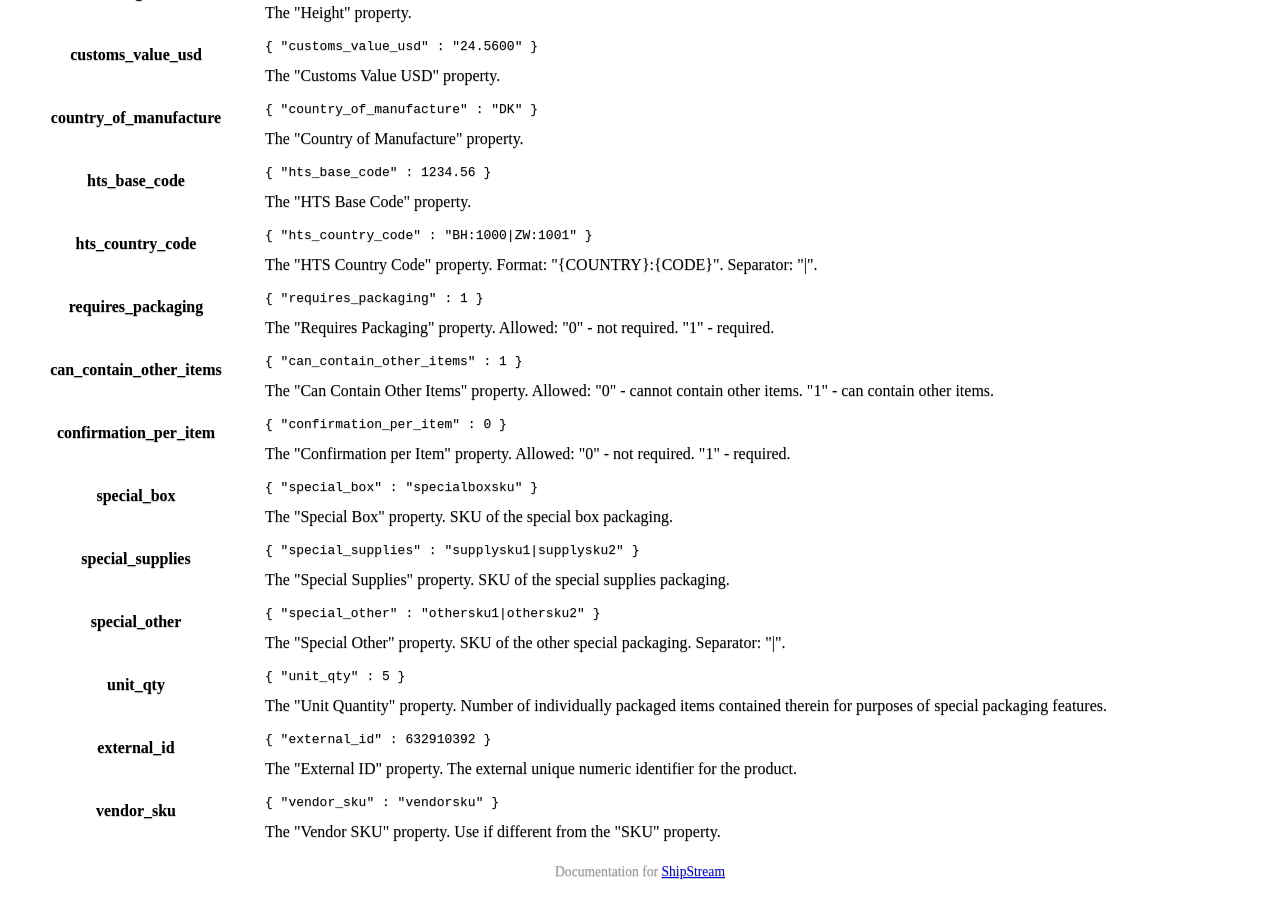
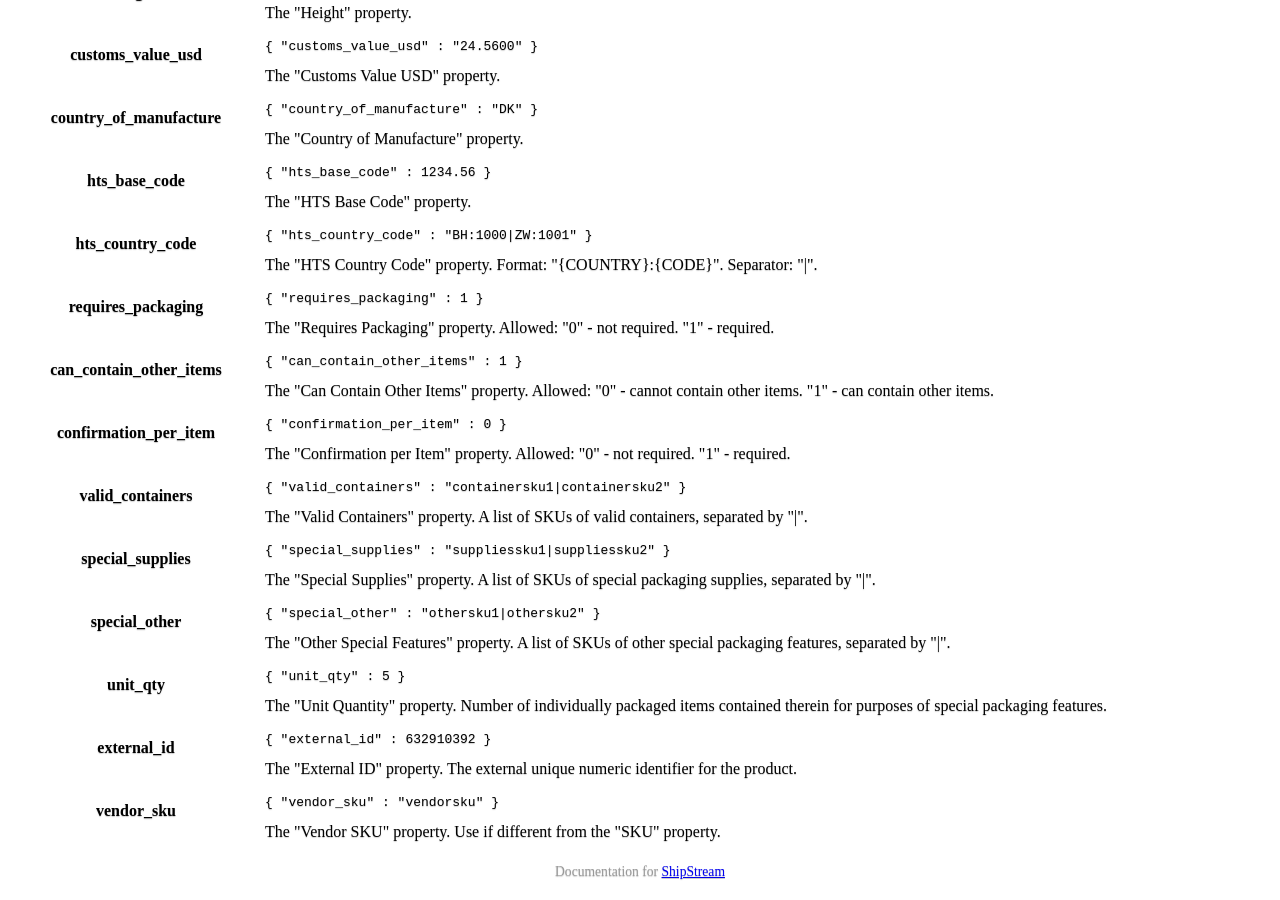
Before and after one commit to ShipStream/shipstream.github.io, a Jekyll site: the page built from _posts/2014-07-25-product.md, in a window 1280 px wide and 900 px high, scrolled down 7596 px. Built offline with Jekyll 4.4.1, drawn with Linux system fonts in a browser that asks for light colours; a style sheet for code colours, icons or effects is not loaded; some of the changed text lies outside the part shown.

Commit message:
Update special_* packaging attributes. (#9)
Co-authored-by: Colin Mollenhour <colin@mollenhour.com>

```diff
--- a/_posts/2014-07-25-product.md
+++ b/_posts/2014-07-25-product.md
@@ -125,9 +125,9 @@ Get product information for one product SKU:
             "requires_packaging" : 1,
             "can_contain_other_items" : 0,
             "confirmation_per_item" : 0,
-            "special_box" : "boxsku",
-            "special_supplies" : [ "supplysku1", "supplysku2" ],
-            "special_other" : [ "specialsku1", "specialsku2" ],
+            "valid_containers" : "containersku1|containersku2",
+            "special_supplies" : "suppliessku1|suppliessku2",
+            "special_other" : "othersku1|othersku2",
             "unit_qty" : 5
         }
     ]
@@ -199,8 +199,8 @@ true if product was successfully created.
                 "requires_packaging" : 1,
                 "can_contain_other_items" : 1,
                 "confirmation_per_item" : 0,
-                "special_box" : "boxsku",
-                "special_supplies" : "supplysku1|supplysku2",
+                "valid_containers" : "containersku1|containersku2",
+                "special_supplies" : "suppliessku1|suppliessku2",
                 "special_other" : "othersku1|othersku2",
                 "unit_qty" : 5
             }
@@ -318,9 +318,9 @@ Object with <a href="#product_properties">Product Properties</a>.
         "requires_packaging" : 1,
         "can_contain_other_items" : 0,
         "confirmation_per_item" : 0,
-        "special_box" : "boxsku",
-        "special_supplies" : [ "supplysku1", "supplysku2" ],
-        "special_other" : [ "othersku1", "othersku2" ],
+        "valid_containers" : "containersku1|containersku2",
+        "special_supplies" : "suppliessku1|suppliessku2",
+        "special_other" : "othersku1|othersku2",
         "unit_qty" : 5
     }
 }
@@ -411,9 +411,9 @@ true if product was successfully updated.
                 "requires_packaging" : 1,
                 "can_contain_other_items" : 0,
                 "confirmation_per_item" : 0,
-                "special_box" : "boxsku",
-                "special_supplies" : [ "supplysku1", "supplysku2" ],
-                "special_other" : [ "specialsku1", "specialsku2" ],
+                "valid_containers" : "containersku1|containersku2",
+                "special_supplies" : "supplysku1|supplysku2",
+                "special_other" : "specialsku1|specialsku2",
                 "unit_qty" : 5
             }
         ]
@@ -585,24 +585,24 @@ true if product was successfully updated.
         </td>
     </tr>
     <tr>
-        <th>special_box</th>
+        <th>valid_containers</th>
         <td>
-            <pre><code>{ "special_box" : "specialboxsku" }</code></pre>
-            The "Special Box" property. SKU of the special box packaging.
+            <pre><code>{ "valid_containers" : "containersku1|containersku2" }</code></pre>
+            The "Valid Containers" property. A list of SKUs of valid containers, separated by "|".
         </td>
     </tr>
     <tr>
         <th>special_supplies</th>
         <td>
-            <pre><code>{ "special_supplies" : "supplysku1|supplysku2" }</code></pre>
-            The "Special Supplies" property. SKU of the special supplies packaging.
+            <pre><code>{ "special_supplies" : "suppliessku1|suppliessku2" }</code></pre>
+            The "Special Supplies" property. A list of SKUs of special packaging supplies, separated by "|".
         </td>
     </tr>
     <tr>
         <th>special_other</th>
         <td>
             <pre><code>{ "special_other" : "othersku1|othersku2" }</code></pre>
-            The "Special Other" property. SKU of the other special packaging. Separator: "|".
+            The "Other Special Features" property. A list of SKUs of other special packaging features, separated by "|".
         </td>
     </tr>
     <tr>
```
Also changed, not shown: _posts/2015-06-18-import-formats.md (+3 -4 lines), samples/product_import_sample.json (+3 -4 lines), samples/product_import_sample.csv (line endings or trailing spaces).
